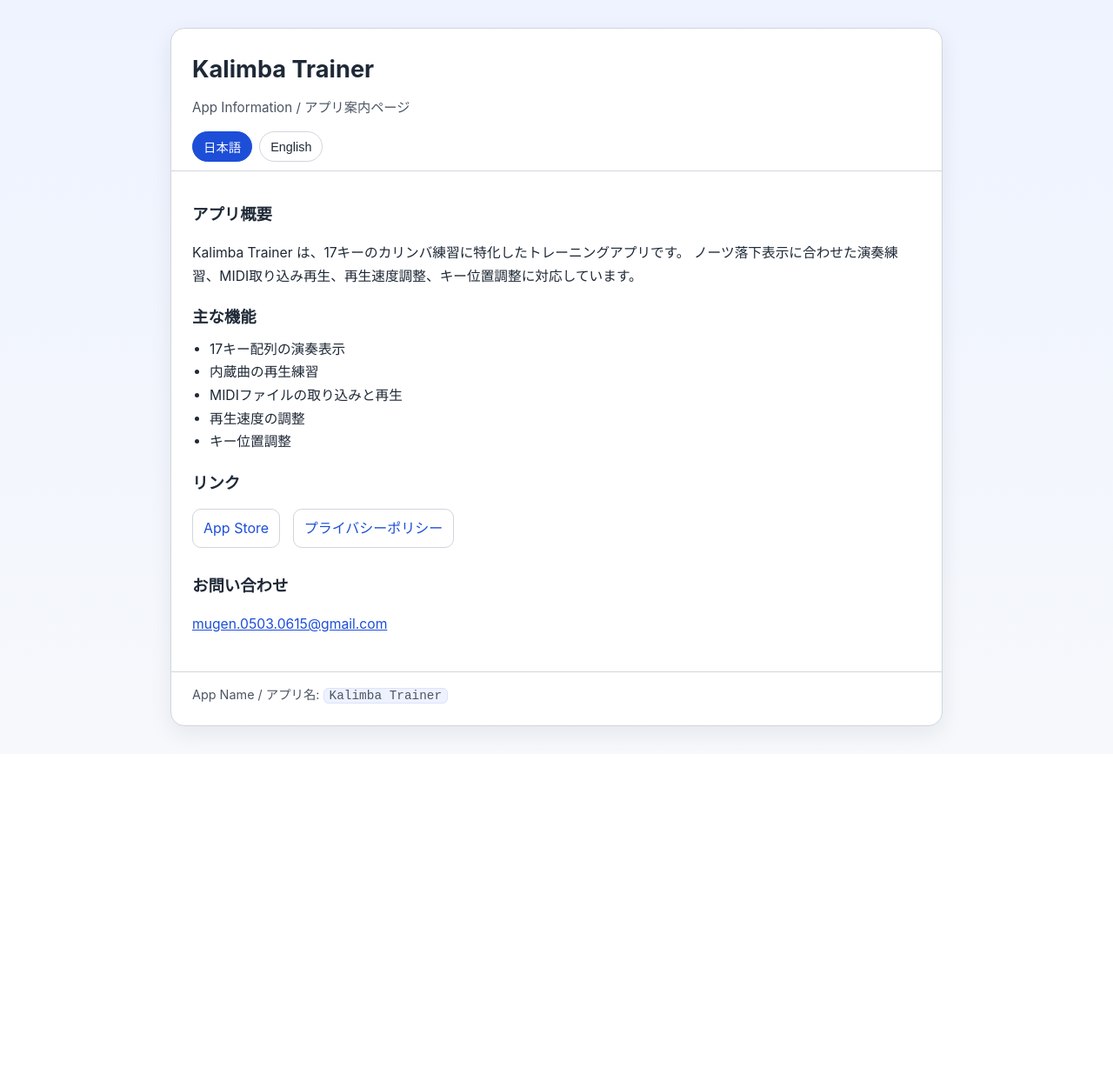
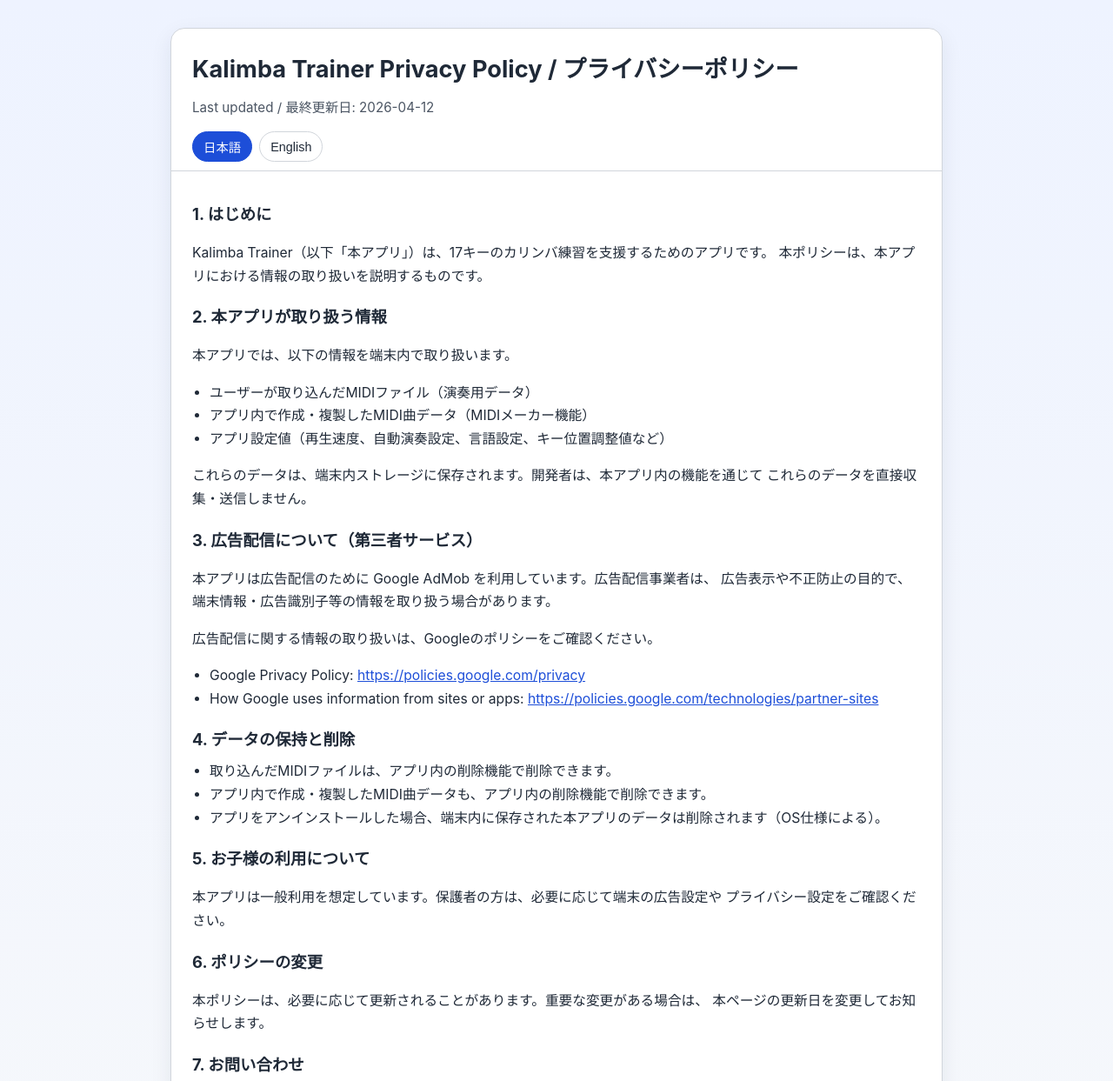
Before and after one commit to mugen05030615-png/mugen05030615-png.github.io, a plain HTML site: page kalimba-trainer/index.html in a window 1280 px wide. Shown: the top 1243 px of the page at 87% size. Before the commit the page ends 867 px from the top, so only its background shows below. Drawn offline with Linux system fonts and the light colour scheme.

Commit message:
Update index.html

```diff
--- a/kalimba-trainer/index.html
+++ b/kalimba-trainer/index.html
@@ -3,7 +3,7 @@
   <head>
     <meta charset="UTF-8" />
     <meta name="viewport" content="width=device-width, initial-scale=1.0" />
-    <title>Kalimba Trainer</title>
+    <title>Kalimba Trainer Privacy Policy</title>
     <style>
       :root {
         --bg: #f6f8fb;
@@ -106,27 +106,14 @@
         border-radius: 6px;
         padding: 0 6px;
       }
-      .links {
-        margin-top: 14px;
-      }
-      .links a {
-        display: inline-block;
-        margin-right: 10px;
-        margin-bottom: 10px;
-        padding: 8px 12px;
-        border: 1px solid var(--line);
-        border-radius: 10px;
-        text-decoration: none;
-        background: #fff;
-      }
     </style>
   </head>
   <body>
     <div class="wrap">
       <article class="card">
         <header>
-          <h1>Kalimba Trainer</h1>
-          <div class="meta">App Information / アプリ案内ページ</div>
+          <h1>Kalimba Trainer Privacy Policy / プライバシーポリシー</h1>
+          <div class="meta">Last updated / 最終更新日: 2026-04-12</div>
           <div class="lang-switch">
             <button id="btn-ja" class="active" type="button">日本語</button>
             <button id="btn-en" type="button">English</button>
@@ -135,64 +122,144 @@
 
         <main>
           <section id="ja" class="lang-block active" lang="ja">
-            <h2>アプリ概要</h2>
+            <h2>1. はじめに</h2>
             <p>
-              Kalimba Trainer は、17キーのカリンバ練習に特化したトレーニングアプリです。
-              ノーツ落下表示に合わせた演奏練習、MIDI取り込み再生、再生速度調整、キー位置調整に対応しています。
+              Kalimba Trainer（以下「本アプリ」）は、17キーのカリンバ練習を支援するためのアプリです。
+              本ポリシーは、本アプリにおける情報の取り扱いを説明するものです。
             </p>
 
-            <h2>主な機能</h2>
+            <h2>2. 本アプリが取り扱う情報</h2>
+            <p>本アプリでは、以下の情報を端末内で取り扱います。</p>
             <ul>
-              <li>17キー配列の演奏表示</li>
-              <li>内蔵曲の再生練習</li>
-              <li>MIDIファイルの取り込みと再生</li>
-              <li>再生速度の調整</li>
-              <li>キー位置調整</li>
+              <li>ユーザーが取り込んだMIDIファイル（演奏用データ）</li>
+              <li>アプリ内で作成・複製したMIDI曲データ（MIDIメーカー機能）</li>
+              <li>アプリ設定値（再生速度、自動演奏設定、言語設定、キー位置調整値など）</li>
+            </ul>
+            <p>
+              これらのデータは、端末内ストレージに保存されます。開発者は、本アプリ内の機能を通じて
+              これらのデータを直接収集・送信しません。
+            </p>
+
+            <h2>3. 広告配信について（第三者サービス）</h2>
+            <p>
+              本アプリは広告配信のために Google AdMob を利用しています。広告配信事業者は、
+              広告表示や不正防止の目的で、端末情報・広告識別子等の情報を取り扱う場合があります。
+            </p>
+            <p>
+              広告配信に関する情報の取り扱いは、Googleのポリシーをご確認ください。
+            </p>
+            <ul>
+              <li>
+                Google Privacy Policy:
+                <a href="https://policies.google.com/privacy" target="_blank" rel="noopener noreferrer">
+                  https://policies.google.com/privacy
+                </a>
+              </li>
+              <li>
+                How Google uses information from sites or apps:
+                <a href="https://policies.google.com/technologies/partner-sites" target="_blank" rel="noopener noreferrer">
+                  https://policies.google.com/technologies/partner-sites
+                </a>
+              </li>
             </ul>
 
-            <h2>リンク</h2>
-            <div class="links">
-              <a href="https://apps.apple.com/jp/app/kalimba-trainer/id6760996341" target="_blank" rel="noopener noreferrer">App Store</a>
-              <a href="https://mugen05030615-png.github.io/kalimba-trainer-privacy-policy/" target="_blank" rel="noopener noreferrer">プライバシーポリシー</a>
-            </div>
+            <h2>4. データの保持と削除</h2>
+            <ul>
+              <li>取り込んだMIDIファイルは、アプリ内の削除機能で削除できます。</li>
+              <li>アプリ内で作成・複製したMIDI曲データも、アプリ内の削除機能で削除できます。</li>
+              <li>アプリをアンインストールした場合、端末内に保存された本アプリのデータは削除されます（OS仕様による）。</li>
+            </ul>
 
-            <h2>お問い合わせ</h2>
+            <h2>5. お子様の利用について</h2>
             <p>
+              本アプリは一般利用を想定しています。保護者の方は、必要に応じて端末の広告設定や
+              プライバシー設定をご確認ください。
+            </p>
+
+            <h2>6. ポリシーの変更</h2>
+            <p>
+              本ポリシーは、必要に応じて更新されることがあります。重要な変更がある場合は、
+              本ページの更新日を変更してお知らせします。
+            </p>
+
+            <h2>7. お問い合わせ</h2>
+            <p>
+              本ポリシーに関するお問い合わせは、以下のメールアドレスまでご連絡ください。<br />
               <a href="mailto:mugen.0503.0615@gmail.com">mugen.0503.0615@gmail.com</a>
             </p>
           </section>
 
           <section id="en" class="lang-block" lang="en">
-            <h2>Overview</h2>
+            <h2>1. Introduction</h2>
             <p>
-              Kalimba Trainer is a practice app focused on 17-key kalimba.
-              It supports falling-note practice, MIDI import/playback, playback speed control, and key position calibration.
+              Kalimba Trainer ("the App") helps users practice 17-key kalimba songs.
+              This Privacy Policy explains how information is handled in the App.
             </p>
 
-            <h2>Main Features</h2>
+            <h2>2. Information handled by the App</h2>
+            <p>The App handles the following data on your device:</p>
             <ul>
-              <li>17-key performance display</li>
-              <li>Built-in song practice</li>
-              <li>MIDI import and playback</li>
-              <li>Playback speed control</li>
-              <li>Key position calibration</li>
+              <li>Imported MIDI files selected by the user</li>
+              <li>MIDI song data created/duplicated in-app (MIDI Maker feature)</li>
+              <li>App settings (playback speed, auto-play option, language, key layout calibration values, etc.)</li>
+            </ul>
+            <p>
+              These data are stored locally on the device. The developer does not directly collect or transmit
+              these local data through in-app core features.
+            </p>
+
+            <h2>3. Advertising (third-party service)</h2>
+            <p>
+              The App uses Google AdMob for advertising. Ad providers may process information such as
+              device information and advertising identifiers for ad delivery and fraud prevention.
+            </p>
+            <p>For details, please refer to Google's policies:</p>
+            <ul>
+              <li>
+                Google Privacy Policy:
+                <a href="https://policies.google.com/privacy" target="_blank" rel="noopener noreferrer">
+                  https://policies.google.com/privacy
+                </a>
+              </li>
+              <li>
+                How Google uses information from sites or apps:
+                <a href="https://policies.google.com/technologies/partner-sites" target="_blank" rel="noopener noreferrer">
+                  https://policies.google.com/technologies/partner-sites
+                </a>
+              </li>
             </ul>
 
-            <h2>Links</h2>
-            <div class="links">
-              <a href="https://apps.apple.com/jp/app/kalimba-trainer/id6760996341" target="_blank" rel="noopener noreferrer">App Store</a>
-              <a href="https://mugen05030615-png.github.io/kalimba-trainer-privacy-policy/" target="_blank" rel="noopener noreferrer">Privacy Policy</a>
-            </div>
+            <h2>4. Retention and deletion</h2>
+            <ul>
+              <li>Imported MIDI files can be deleted using the in-app delete function.</li>
+              <li>MIDI song data created or duplicated in-app can also be deleted using the in-app delete function.</li>
+              <li>When the App is uninstalled, App data stored on the device are removed (subject to OS behavior).</li>
+            </ul>
 
-            <h2>Contact</h2>
+            <h2>5. Children's privacy</h2>
             <p>
+              The App is intended for general audiences. Guardians should review device-level
+              advertising and privacy settings as needed.
+            </p>
+
+            <h2>6. Changes to this policy</h2>
+            <p>
+              This policy may be updated when necessary. If material changes are made, the "Last updated"
+              date on this page will be revised.
+            </p>
+
+            <h2>7. Contact</h2>
+            <p>
+              For inquiries about this policy, please contact us at:<br />
               <a href="mailto:mugen.0503.0615@gmail.com">mugen.0503.0615@gmail.com</a>
             </p>
           </section>
         </main>
 
         <footer>
-          <span class="muted">App Name / アプリ名: <code>Kalimba Trainer</code></span>
+          <span class="muted">
+            App Name / アプリ名: <code>Kalimba Trainer</code>
+          </span>
         </footer>
       </article>
     </div>
```
